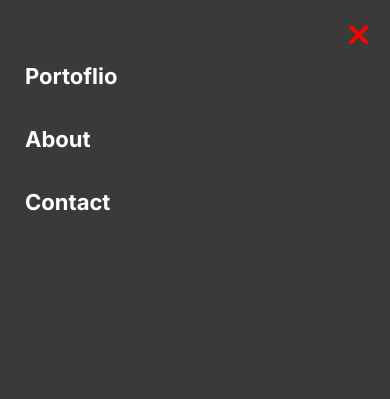
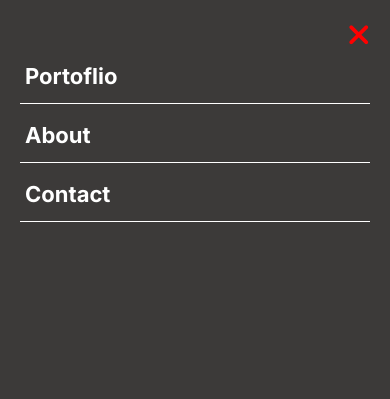
Before and after one commit to ShadyShawkat/Mobile-Menu-CR, a website: page index.html in a window 390 px wide. Both pictures are taken after a click on the button 366 px from the left and 27 px from the top of the page. Shown: the top 399 px of the page. Drawn offline with Linux system fonts and the light colour scheme.

Commit message:
Fix menu UI

```diff
--- a/css/main.css
+++ b/css/main.css
@@ -274,7 +274,9 @@ li {
 
 .mobile-menu-options li {
   text-align: left;
-  margin-bottom: 10px;
+  margin-bottom: 5px;
+  padding-bottom: 5px;
+  border-bottom: 1px solid white;
 }
 
 .mobile-menu-options li a {
```
